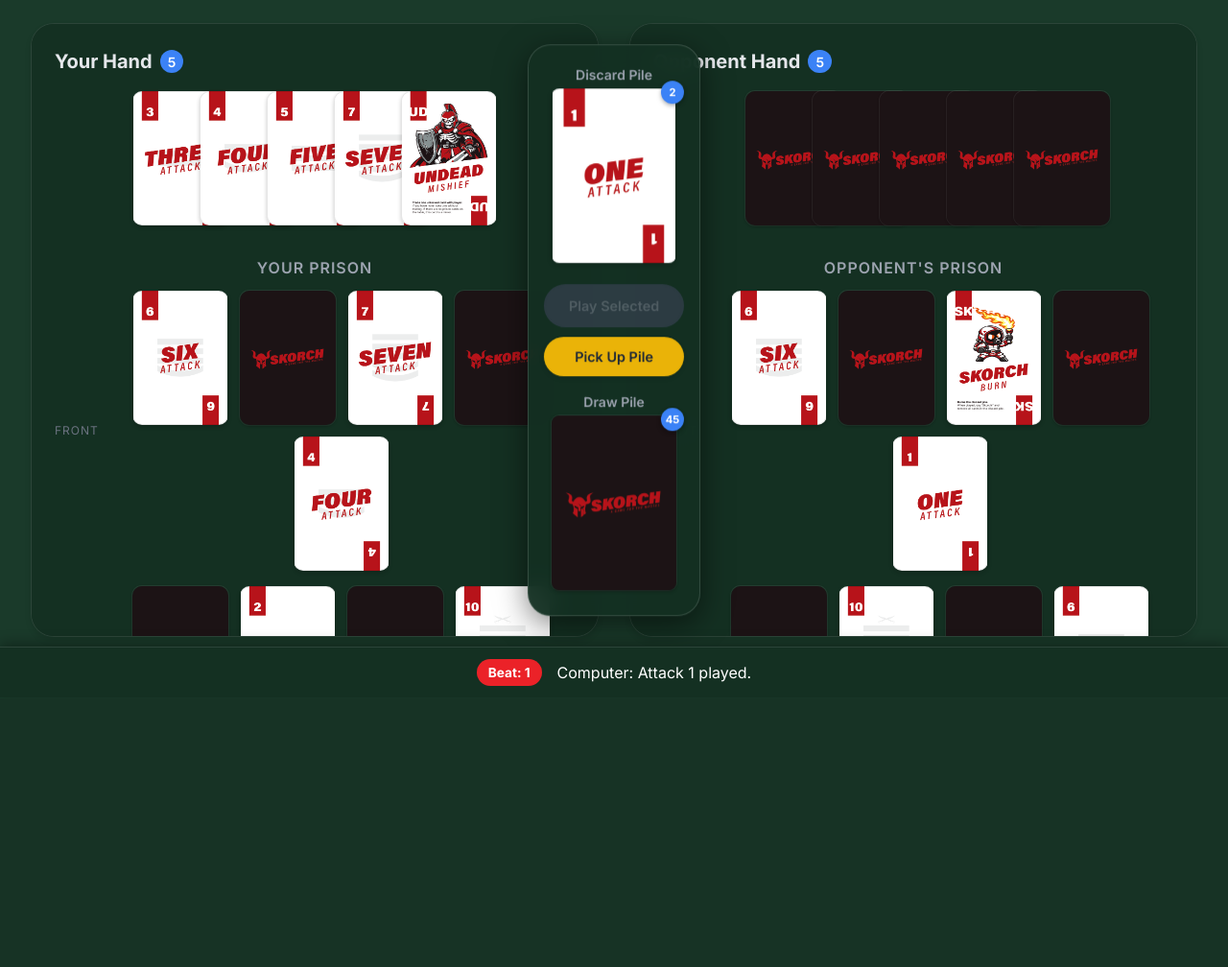
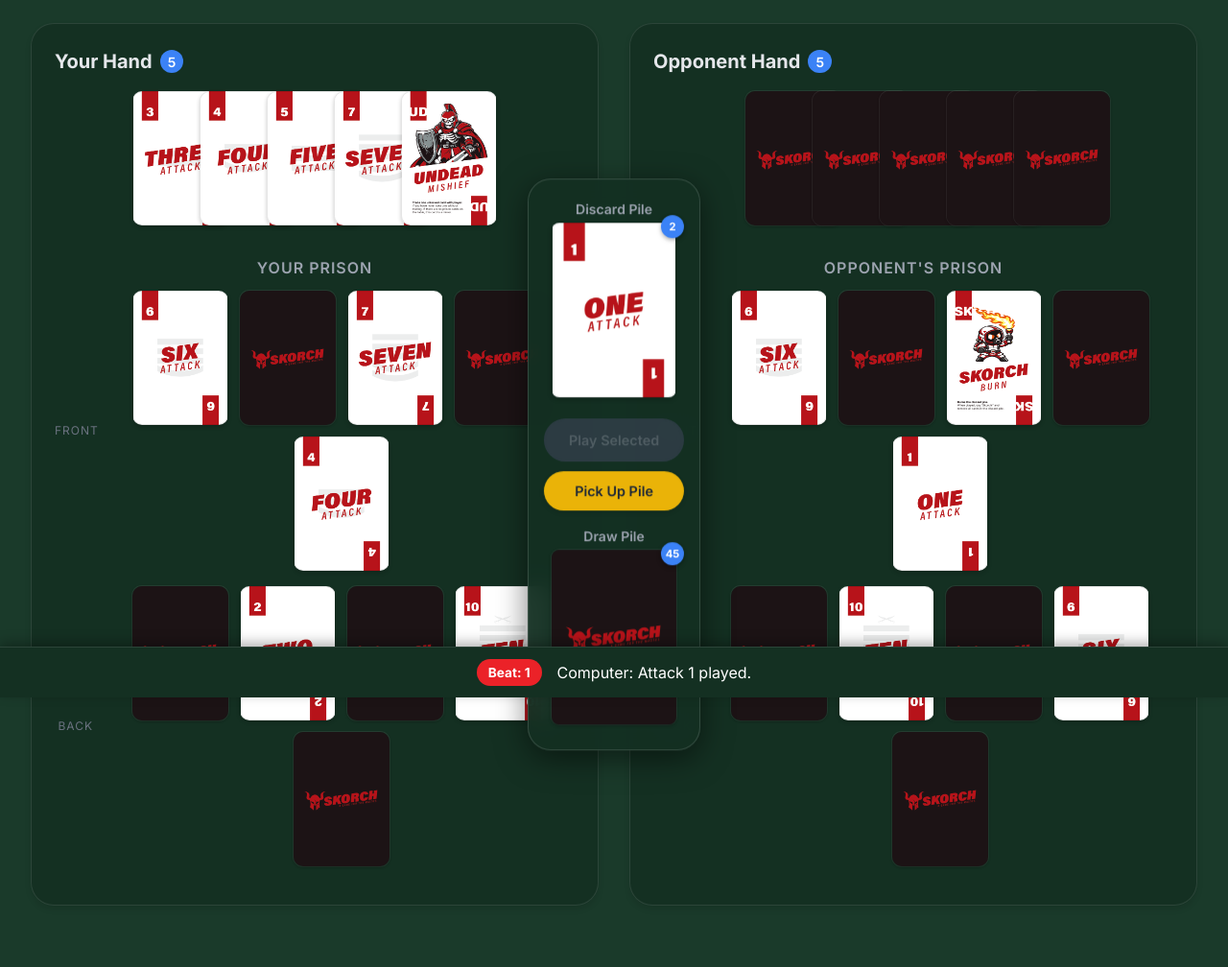
Before and after one commit to tonyshawjr/skorch, a PHP site: page / in a window 1280 px wide. Shown: the part 73-1081 px from the top of the page at 96% size. Before the commit the page ends 788 px from the top, so only its background shows below. Run offline with PHP 8.4, Linux system fonts and the light colour scheme.

Commit message:
fix: restore fanned card layout for unplayable cards

```diff
--- a/css/styles.css
+++ b/css/styles.css
@@ -87,8 +87,7 @@ button { font-family: inherit; }
     background: var(--skorch-darker); border-radius: 1.5rem; padding: 1.5rem;
     backdrop-filter: blur(10px); box-shadow: 0 4px 6px rgba(0,0,0,0.1);
     border: 1px solid rgba(255,255,255,0.1);
-    height: calc(100vh - 160px); overflow-y: auto;
-    scrollbar-width: thin; scrollbar-color: rgba(255,255,255,0.15) transparent;
+    overflow: visible;
 }
 .area-box::-webkit-scrollbar { width: 4px; }
 .area-box::-webkit-scrollbar-track { background: transparent; }
@@ -197,9 +196,9 @@ button { font-family: inherit; }
 .sk-card.selectable:hover { transform: translateY(-20px); z-index: 2; box-shadow: 0 8px 12px rgba(0,0,0,0.3); }
 .sk-card.selected { border: 3px solid var(--skorch-red); transform: translateY(-10px); z-index: 3; box-shadow: 0 8px 16px rgba(227,30,36,0.4); }
 
-/* Unplayable Stack */
-.unplayable-stack { margin: -0.5rem 0 1rem 0; padding-bottom: 1rem; border-bottom: 1px solid rgba(255,255,255,0.1); }
-.stacked-cards { position: relative; height: var(--card-height); width: 100%; display: flex; justify-content: center; overflow: visible; min-width: 350px; }
+/* Unplayable Stack - fanned out cards */
+.unplayable-stack { margin: -0.5rem 0 1rem 0; padding-bottom: 1rem; border-bottom: 1px solid rgba(255,255,255,0.1); overflow: visible; }
+.stacked-cards { position: relative; height: var(--card-height); width: 100%; display: flex; justify-content: center; overflow: visible; }
 .stacked-cards .sk-card { position: absolute; transform-origin: center bottom; transition: transform 0.2s ease; }
 .stacked-cards .sk-card:nth-child(1) { transform: rotate(-14deg) translateX(-30px); }
 .stacked-cards .sk-card:nth-child(2) { transform: rotate(-10deg) translateX(-20px); }
```
